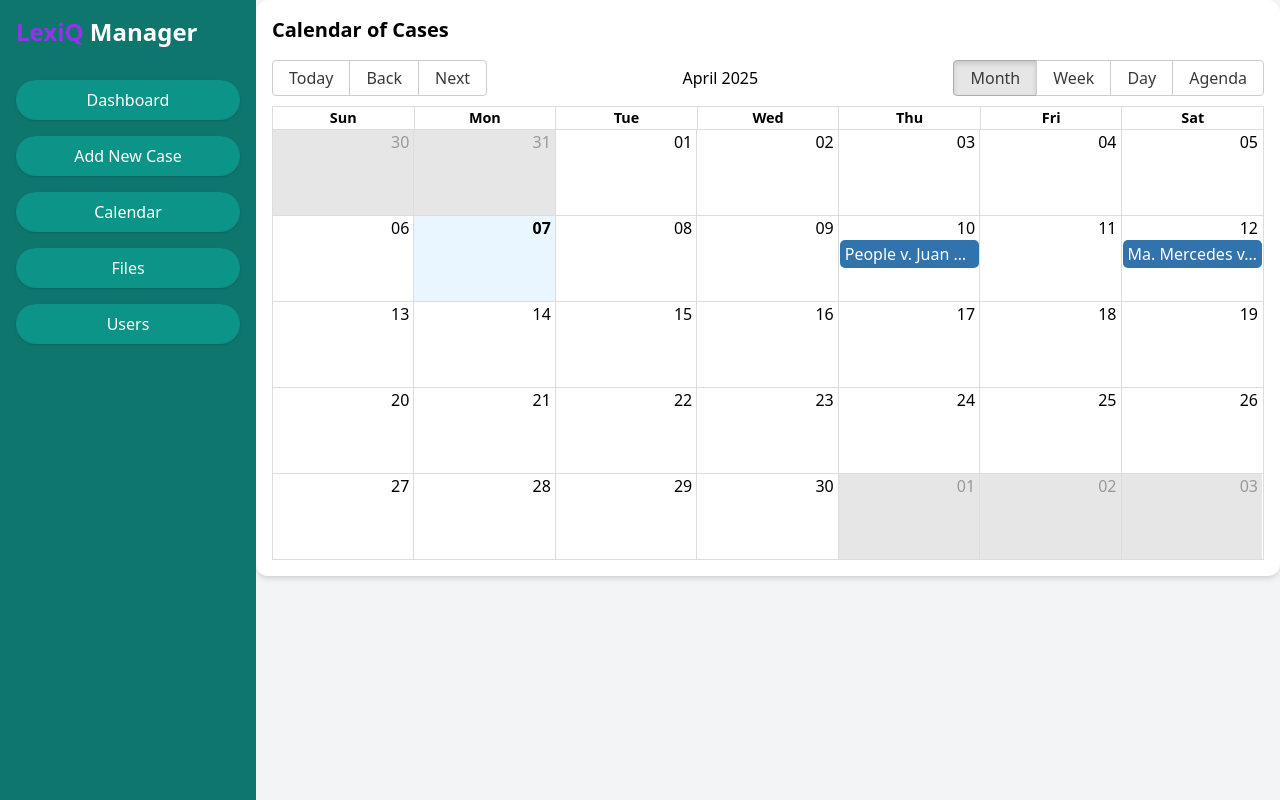
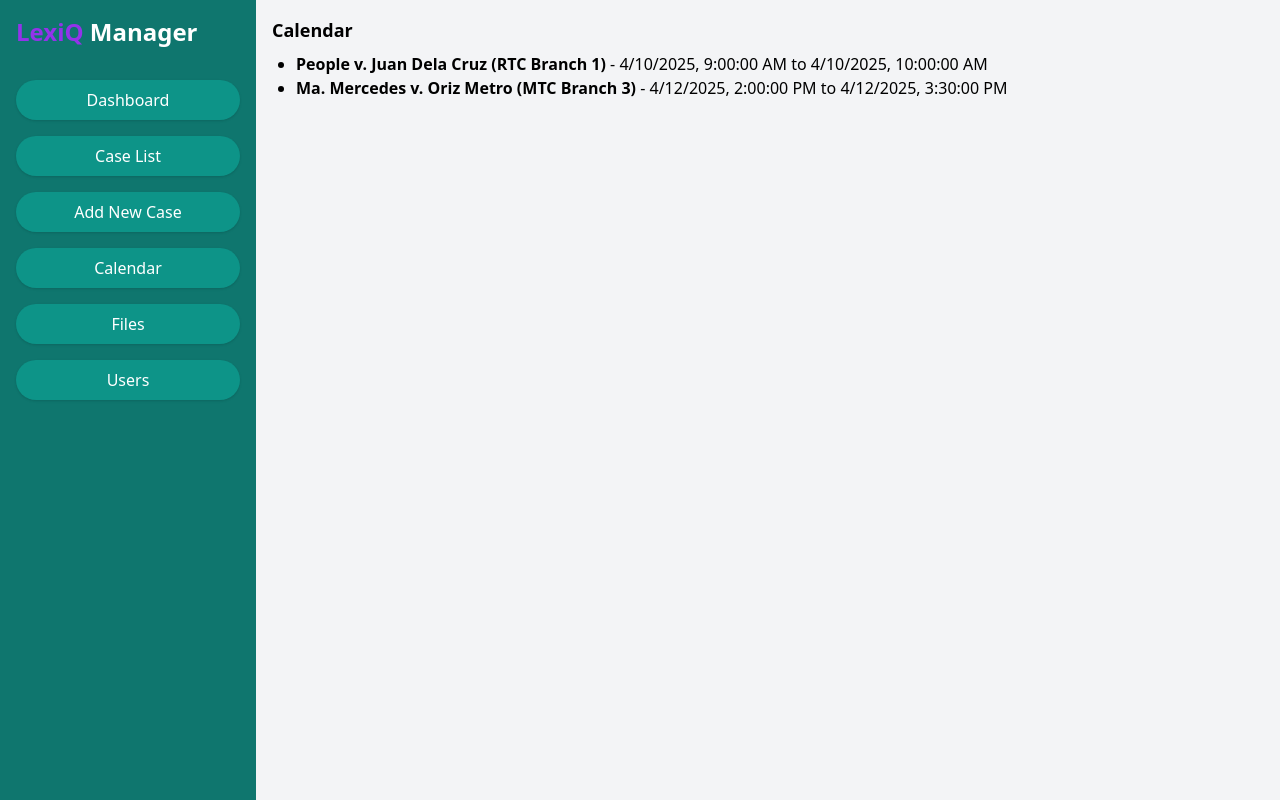
Before and after one commit to MJMorales1988/lexiq-case-manager, a React (Create React App) app: page / in a window 1280 px wide. Both pictures are taken after a click on the button "Calendar". Built offline with nearby package versions, Linux system fonts and the light colour scheme.

Commit message:
Update App.js

```diff
--- a/src/App.js
+++ b/src/App.js
@@ -1,6 +1,4 @@
 import React, { useState } from "react";
-import CalendarView from "./CalendarView";
-import "./index.css";
 
 const dummyEvents = [
   {
@@ -15,8 +13,21 @@ const dummyEvents = [
   },
 ];
 
+const CalendarView = ({ events }) => (
+  <div className="p-4">
+    <h3 className="text-lg font-semibold mb-2">Calendar</h3>
+    <ul className="list-disc pl-6">
+      {events.map((event, i) => (
+        <li key={i}>
+          <strong>{event.title}</strong> - {event.start.toLocaleString()} to {event.end.toLocaleString()}
+        </li>
+      ))}
+    </ul>
+  </div>
+);
+
 const App = () => {
-  const [activeView, setActiveView] = useState("dashboard");
+  const [activeView, setActiveView] = useState("list");
   const [selectedCase, setSelectedCase] = useState(null);
   const [activeTab, setActiveTab] = useState("notes");
   const [searchQuery, setSearchQuery] = useState("");
@@ -266,6 +277,7 @@ const App = () => {
           <span className="text-purple-600">LexiQ</span> Manager
         </h1>
         <button className="rounded-full py-2 px-4 bg-teal-600 shadow" onClick={() => { setActiveView("dashboard"); setSelectedCase(null); }}>Dashboard</button>
+        <button className="rounded-full py-2 px-4 bg-teal-600 shadow" onClick={() => { setActiveView("list"); setSelectedCase(null); }}>Case List</button>
         <button className="rounded-full py-2 px-4 bg-teal-600 shadow" onClick={() => { setActiveView("new"); setSelectedCase(null); }}>Add New Case</button>
         <button className="rounded-full py-2 px-4 bg-teal-600 shadow" onClick={() => { setActiveView("calendar"); setSelectedCase(null); }}>Calendar</button>
         <button className="rounded-full py-2 px-4 bg-teal-600 shadow" onClick={() => { setActiveView("files"); setSelectedCase(null); }}>Files</button>
```
